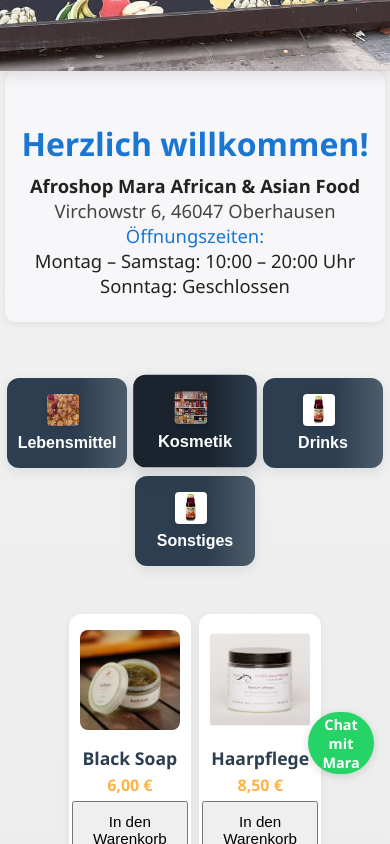
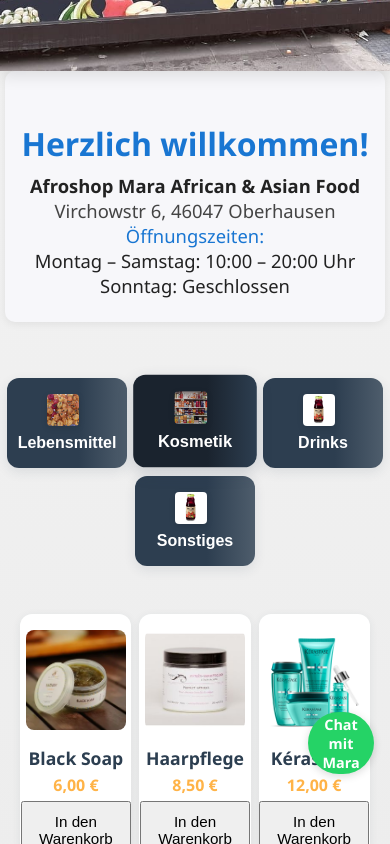
Before and after one commit to Ydi5291/afroshop-mara, a React (Create React App) app: page / in a window 390 px wide. Both pictures are taken after a click on the button "Kosmetik". Shown: the part 441-1285 px from the top of the page. Built offline with nearby package versions, Linux system fonts and the light colour scheme.

Commit message:
Ajustement: width des drink-item à 29% pour 3 colonnes mobiles plus aérées

```diff
--- a/src/Styles/Drink.css
+++ b/src/Styles/Drink.css
@@ -25,7 +25,7 @@
     margin: 1rem 0.5rem;
   }
   .drink-item {
-    width: 31%;
+    width: 28%;
     min-width: 100px;
     margin-bottom: 1rem;
     padding: 1rem 0.2rem;
--- a/src/Styles/Lebensmittel.css
+++ b/src/Styles/Lebensmittel.css
@@ -27,7 +27,7 @@
   }
 
   .lebensmittel-item {
-    width: 31%;
+    width: 28%;
     /* 3 colonnes */
     min-width: 100px;
     margin-bottom: 1rem;
--- a/src/Styles/kosmetik.css
+++ b/src/Styles/kosmetik.css
@@ -26,7 +26,7 @@
     margin: 1rem 0.5rem;
   }
   .kosmetik-item {
-    width: 31%;
+    width: 28%;
     min-width: 100px;
     margin-bottom: 1rem;
     padding: 1rem 0.2rem;
```
